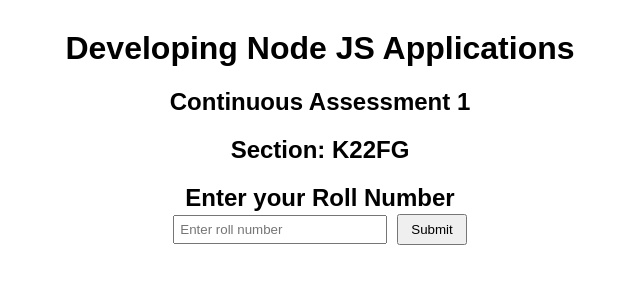
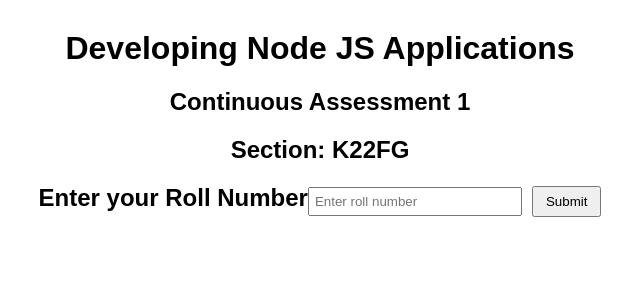
Before and after one commit to jiteshbhatia9302/Examination, a Next.js app: page / in a window 1280 px wide. Shown: the top 300 px of the page, without its empty margins (320-960 px from the left). Built offline with nearby package versions, Linux system fonts and the light colour scheme.

Commit message:
Update index.js

```diff
--- a/pages/index.js
+++ b/pages/index.js
@@ -27,8 +27,9 @@
     <h1>Developing Node JS Applications</h1>
   <h2>Continuous Assessment 1</h2>
   <h2>Section: K22FG</h2>
-    <h2>Enter your Roll Number
+
       <form onSubmit={handleSubmit} style={{ marginBottom: "20px" }}>
+  <h2>Enter your Roll Number
         <input
           type="number"
           value={roll}
@@ -40,8 +41,9 @@
         <button type="submit" style={{ padding: "6px 12px", marginLeft: "10px" }}>
           Submit
         </button>
+            </h2>
       </form>
-            </h2>
+
             </span>
       {content && (
         <div style={{
```
